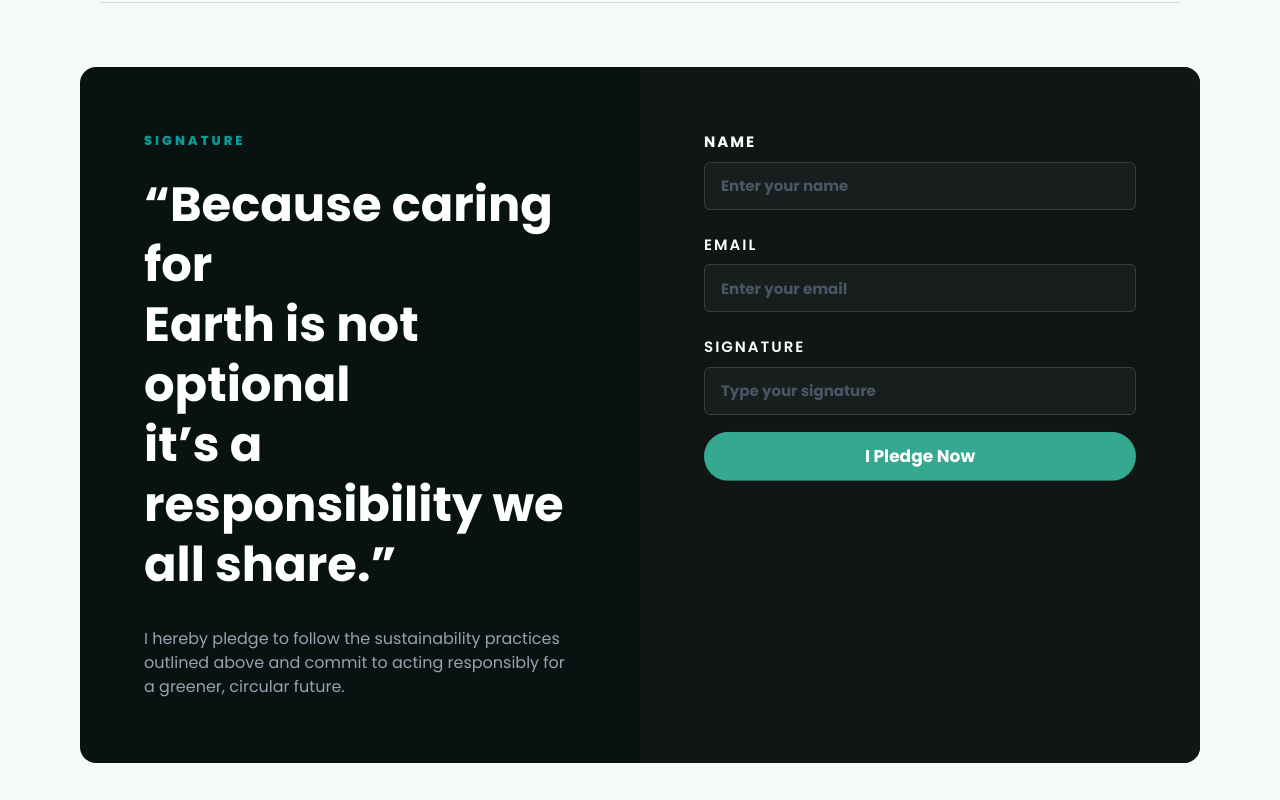
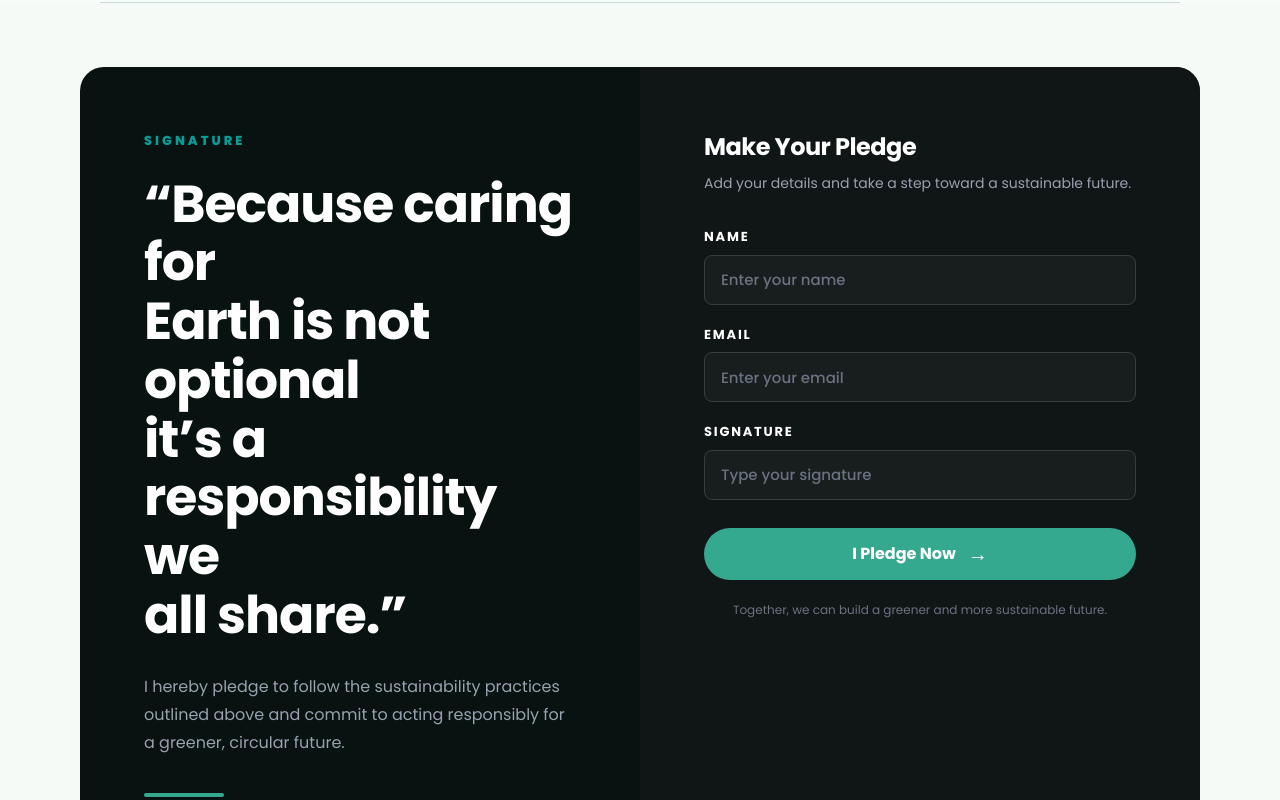
Before and after one commit to Aziz975/Circulogy-, a React (Vite) app: page /pledge in a window 1280 px wide. Shown: the part 1760-2560 px from the top of the page. Built offline with nearby package versions, Linux system fonts and the light colour scheme.

Commit message:
pleadge from updated

```diff
--- a/src/components/Pledge/PLedgeForm.jsx
+++ b/src/components/Pledge/PLedgeForm.jsx
@@ -5,6 +5,9 @@ export default function PledgeForm() {
   const [visible, setVisible] = useState(false);
 
   useEffect(() => {
+    const currentSection = sectionRef.current;
+    if (!currentSection) return;
+
     const observer = new IntersectionObserver(
       ([entry]) => {
         if (entry.isIntersecting) {
@@ -24,91 +27,141 @@ export default function PledgeForm() {
       }
     );
 
-    if (sectionRef.current) {
-      observer.observe(sectionRef.current);
-    }
+    observer.observe(currentSection);
 
     return () => observer.disconnect();
   }, []);
 
+  const handleSubmit = (event) => {
+    event.preventDefault();
+
+    // Add your form submission API or backend integration here.
+    alert("Thank you for taking the sustainability pledge!");
+  };
+
   return (
     <section
       ref={sectionRef}
-      className={`w-full bg-[#f5faf7] px-6 py-16 md:px-12 lg:px-20 ${visible ? "animate-[fadeUp_0.9s_ease-out_forwards]" : "opacity-0"}`}
+      className={`w-full overflow-hidden bg-[#f5faf7] px-4 py-10 sm:px-6 sm:py-12 md:px-10 md:py-14 lg:px-16 lg:py-16 xl:px-20 ${
+        visible
+          ? "animate-[fadeUp_0.9s_ease-out_forwards]"
+          : "opacity-0"
+      }`}
     >
-      <div className="mx-auto grid max-w-[1700px] overflow-hidden rounded-2xl bg-[#071211] lg:grid-cols-2">
-
-        {/* LEFT */}
-        <div className="flex flex-col justify-center p-8 md:p-12 lg:p-16">
-
-          <p className="mb-6 text-[13px] font-extrabold uppercase tracking-[3px]  text-[#079e99]">
+      {/* MAIN CARD */}
+      <div className="mx-auto grid w-full max-w-[1450px] overflow-hidden rounded-2xl bg-[#071211] sm:rounded-3xl lg:grid-cols-2">
+        {/* LEFT CONTENT */}
+        <div className="flex min-w-0 flex-col justify-center p-6 sm:p-9 md:p-12 lg:p-10 xl:p-16">
+          <p className="mb-4 text-[11px] font-extrabold uppercase tracking-[2.5px] text-[#079e99] sm:mb-6 sm:text-[13px] sm:tracking-[3px]">
             Signature
           </p>
 
-          <h2 className="text-4xl font-bold leading-tight text-white md:text-5xl">
+          <h2 className="max-w-[600px] text-[clamp(27px,6vw,38px)] font-bold leading-[1.15] tracking-[-1px] text-white sm:text-[42px] sm:leading-[1.13] md:text-5xl lg:text-[clamp(32px,3.1vw,46px)] xl:text-[52px]">
             “Because caring for
-            <br />
-            Earth is not optional
-            <br />
-            it’s a responsibility we
-            <br />
-            all share.”
+            <br className="hidden sm:block" /> Earth is not optional
+            <br className="hidden sm:block" /> it’s a responsibility we
+            <br className="hidden sm:block" /> all share.”
           </h2>
 
-          <p className="mt-8 max-w-lg text-[16px] leading-6 text-gray-400">
+          <p className="mt-5 max-w-lg text-[14px] leading-6 text-gray-400 sm:mt-7 sm:text-[16px] sm:leading-7">
             I hereby pledge to follow the sustainability practices outlined
             above and commit to acting responsibly for a greener,
             circular future.
           </p>
 
+          {/* DECORATIVE ACCENT */}
+          <div className="mt-7 h-1 w-16 rounded-full bg-[#35a98f] sm:mt-9 sm:w-20" />
         </div>
 
         {/* RIGHT FORM */}
-        <div className="bg-[#101615] p-8 md:p-12 lg:p-16">
+        <div className="min-w-0 bg-[#101615] p-6 sm:p-9 md:p-12 lg:p-10 xl:p-16">
+          <div className="mb-6 sm:mb-8">
+            <h3 className="text-xl font-bold tracking-[-0.5px] text-white sm:text-2xl">
+              Make Your Pledge
+            </h3>
 
-          <form className="flex flex-col">
+            <p className="mt-2 text-sm leading-6 text-gray-400">
+              Add your details and take a step toward a sustainable future.
+            </p>
+          </div>
 
-            <label className="mb-2 text-[15px] font-bold uppercase tracking-[2px] text-white">
+          <form className="flex w-full flex-col gap-5" onSubmit={handleSubmit}>
+            {/* NAME */}
+            <div className="flex min-w-0 flex-col">
+              <label
+                htmlFor="pledge-name"
+                className="mb-2 text-[12px] font-bold uppercase tracking-[1.8px] text-white sm:text-[13px]"
+              >
                 Name
               </label>
 
               <input
+                id="pledge-name"
+                name="name"
                 type="text"
                 placeholder="Enter your name"
-              className="mb-6 h-12 rounded-md border border-[#34403e] bg-[#181e1d] px-4 text-[15px] text-white outline-none font-bold placeholder:text-gray-600 focus:border-[#35a98f]"
+                autoComplete="name"
+                required
+                className="h-12 w-full min-w-0 rounded-lg border border-[#34403e] bg-[#181e1d] px-4 text-[14px] font-medium text-white outline-none transition duration-300 placeholder:text-gray-500 focus:border-[#35a98f] focus:ring-2 focus:ring-[#35a98f]/20 sm:h-[50px] sm:text-[15px]"
               />
+            </div>
 
-            <label className="mb-2 text-[15px] font-semibold uppercase tracking-[2px] text-white">
+            {/* EMAIL */}
+            <div className="flex min-w-0 flex-col">
+              <label
+                htmlFor="pledge-email"
+                className="mb-2 text-[12px] font-bold uppercase tracking-[1.8px] text-white sm:text-[13px]"
+              >
                 Email
               </label>
 
               <input
+                id="pledge-email"
+                name="email"
                 type="email"
                 placeholder="Enter your email"
-              className="mb-6 h-12 rounded-md border border-[#34403e] bg-[#181e1d] px-4 text-[15px] font-bold text-white outline-none placeholder:text-gray-600 focus:border-[#35a98f]"
+                autoComplete="email"
+                required
+                className="h-12 w-full min-w-0 rounded-lg border border-[#34403e] bg-[#181e1d] px-4 text-[14px] font-medium text-white outline-none transition duration-300 placeholder:text-gray-500 focus:border-[#35a98f] focus:ring-2 focus:ring-[#35a98f]/20 sm:h-[50px] sm:text-[15px]"
               />
+            </div>
 
-            <label className="mb-2 text-[15px] font-semibold uppercase tracking-[2px] text-white">
+            {/* SIGNATURE */}
+            <div className="flex min-w-0 flex-col">
+              <label
+                htmlFor="pledge-signature"
+                className="mb-2 text-[12px] font-bold uppercase tracking-[1.8px] text-white sm:text-[13px]"
+              >
                 Signature
               </label>
 
               <input
+                id="pledge-signature"
+                name="signature"
                 type="text"
                 placeholder="Type your signature"
-              className="mb-7 h-12 rounded-md border border-[#34403e] bg-[#181e1d] px-4 font-bold text-[15px] text-white outline-none placeholder:text-gray-600 focus:border-[#35a98f]"
+                autoComplete="off"
+                required
+                className="h-12 w-full min-w-0 rounded-lg border border-[#34403e] bg-[#181e1d] px-4 text-[14px] font-medium text-white outline-none transition duration-300 placeholder:text-gray-500 focus:border-[#35a98f] focus:ring-2 focus:ring-[#35a98f]/20 sm:h-[50px] sm:text-[15px]"
               />
+            </div>
 
+            {/* SUBMIT BUTTON */}
             <button
               type="submit"
-              className="animate-bounce rounded-full bg-[#35a98f] py-3 text-[17px] font-bold text-white transition hover:bg-[#258c75]"
+              className="mt-1 flex min-h-[48px] w-full items-center justify-center gap-3 rounded-full bg-[#35a98f] px-5 py-3 text-[14px] font-bold text-white transition duration-300 hover:-translate-y-0.5 hover:bg-[#258c75] focus:outline-none focus:ring-2 focus:ring-[#35a98f] focus:ring-offset-2 focus:ring-offset-[#101615] active:translate-y-0 sm:mt-2 sm:min-h-[52px] sm:text-[16px]"
             >
               I Pledge Now
+              <span className="text-xl" aria-hidden="true">
+                →
+              </span>
             </button>
 
+            <p className="text-center text-[11px] leading-5 text-gray-500 sm:text-xs">
+              Together, we can build a greener and more sustainable future.
+            </p>
           </form>
-
         </div>
-
       </div>
     </section>
   );
```
Lines whose indentation alone changed are shown as unchanged.
